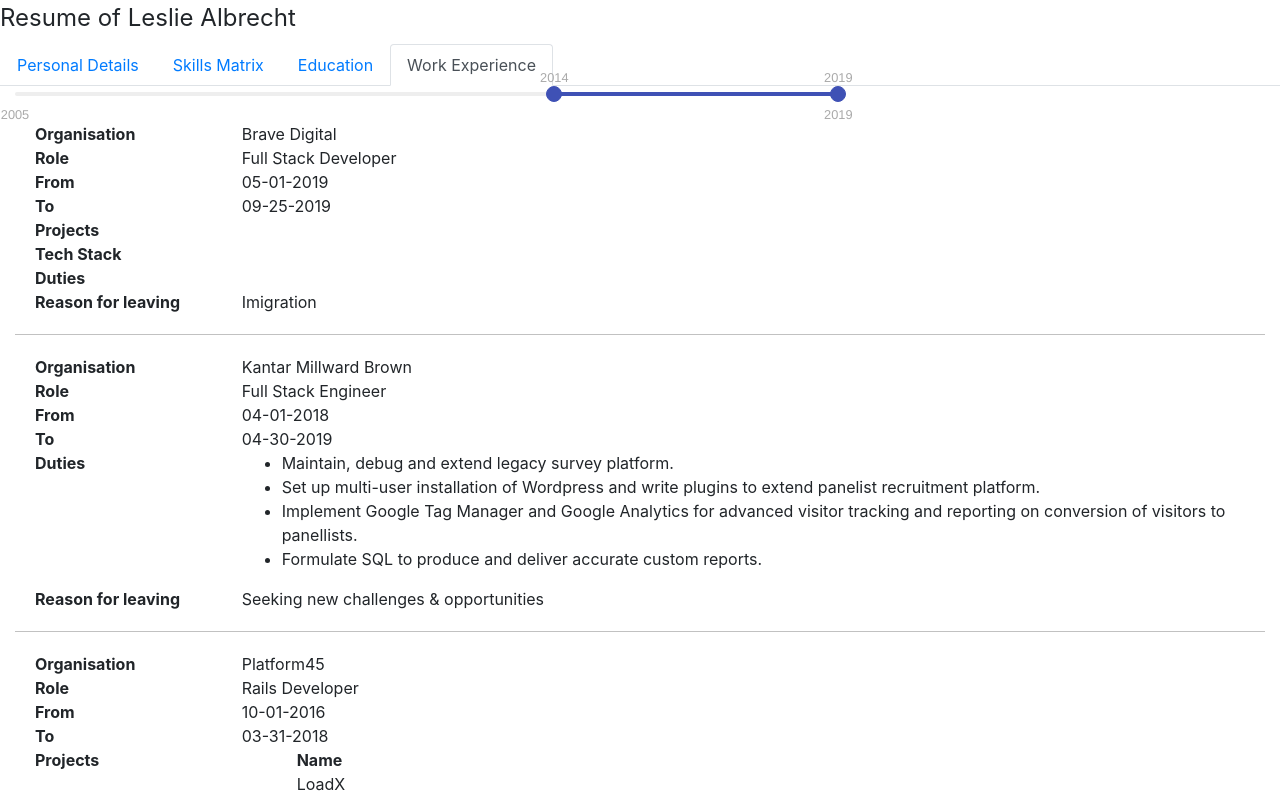
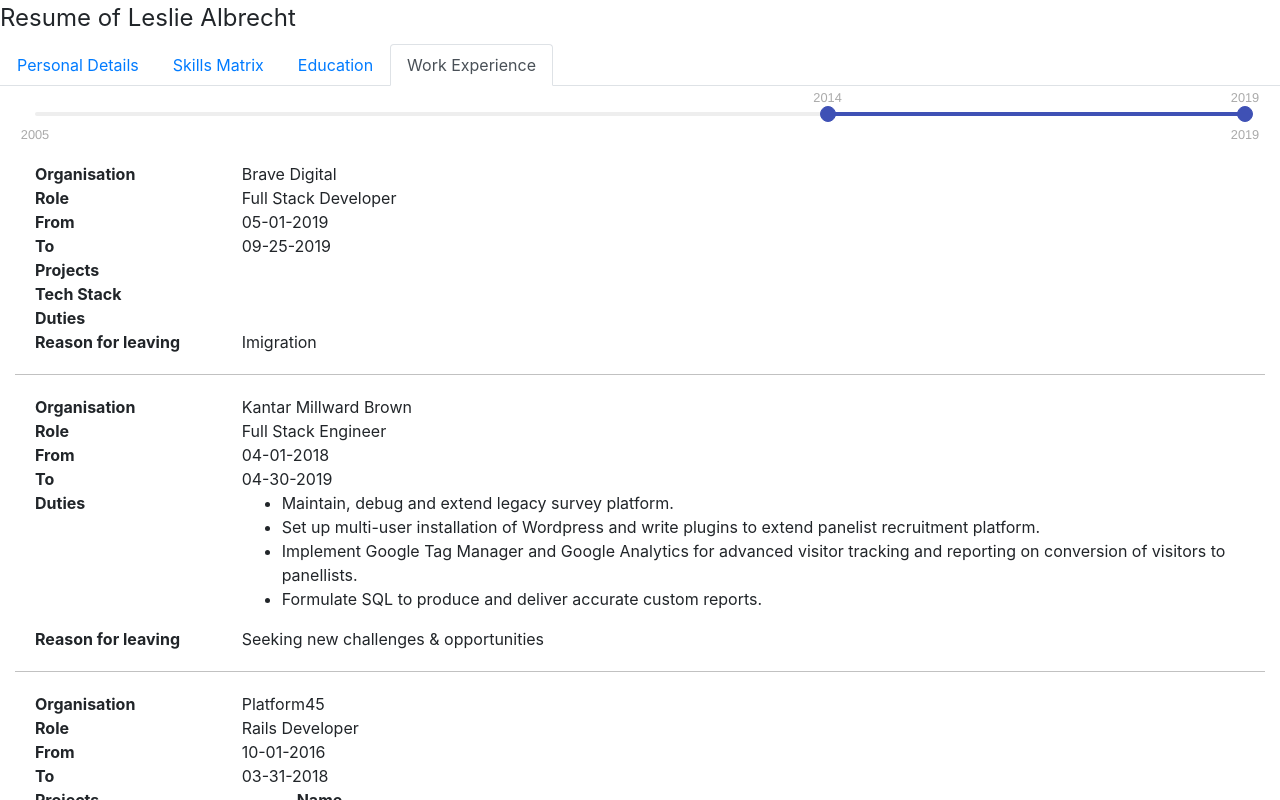
Before and after one commit to rooirampokker/resume-builder, a React (Create React App) app: page / in a window 1280 px wide. Both pictures are taken after a click on the tab "Work Experience". Shown: the top 800 px of the page. Built offline with nearby package versions, Linux system fonts and the light colour scheme.

Commit message:
minor touchups to timeline

```diff
--- a/src/containers/WorkExperience.css
+++ b/src/containers/WorkExperience.css
@@ -10,3 +10,8 @@
 .activeEmployer:last-child {
   border-bottom: 0px;
 }
+
+.timelineContainer {
+  padding: 20px;
+  position: relative;
+}
--- a/src/containers/WorkExperience.jsx
+++ b/src/containers/WorkExperience.jsx
@@ -148,7 +148,7 @@
             <Row
                 id={this.componentName + "RowTimeline"}>
                 <Col
-                    md={8}
+                    md={12}
                     className='textLabel label'>
                     <InputRange
                         draggableTrack
@@ -187,7 +187,9 @@
     render() {
         return (
             <div className="container-fluid">
-                {this.generateTimeline()}
+                <div className={"timelineContainer"}>
+                    {this.generateTimeline()}
+                </div>
                 {this.checkItems(this.state.value)}
             </div>
         );
```
